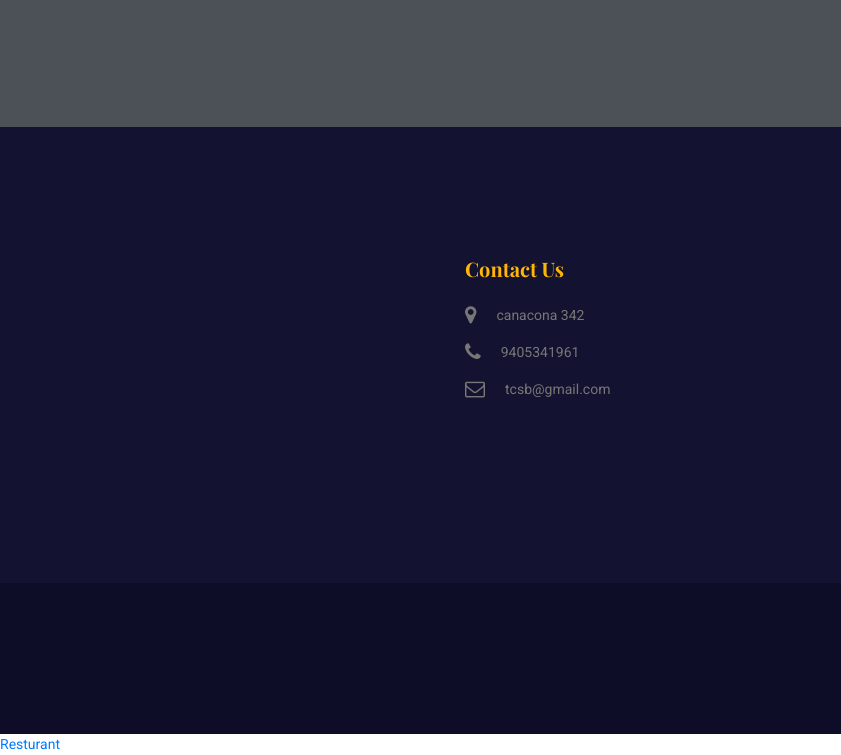
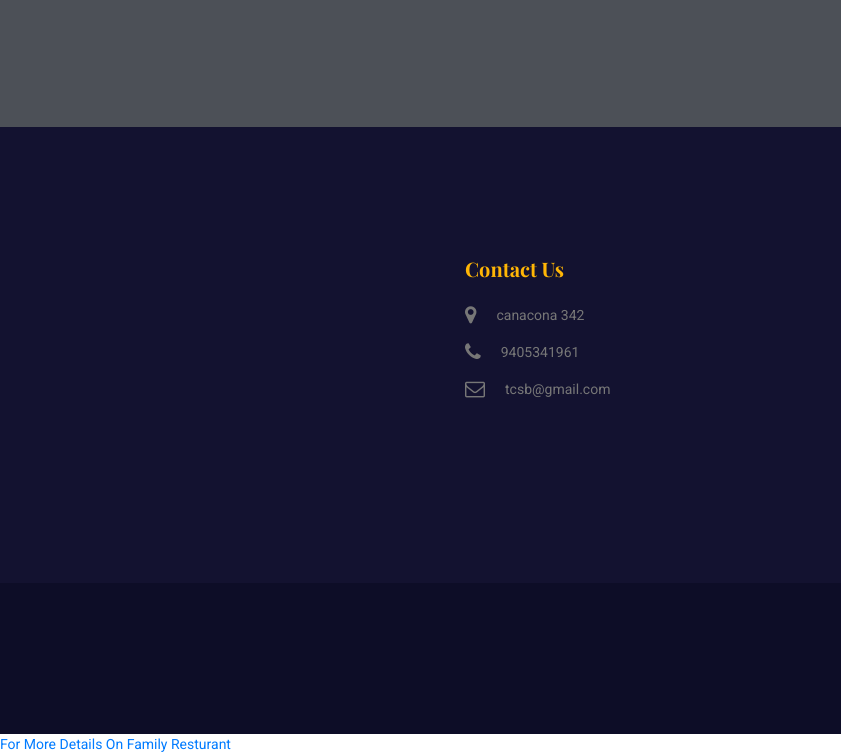
Before and after one commit to sudesh427/bakery, a plain HTML site: page index.html in a window 1280 px wide. Shown: the part 3644-4399 px from the top of the page, 0-841 px from the left. Drawn offline with nearby package versions, Linux system fonts and the light colour scheme.

Commit message:
Update index.html

```diff
--- a/index.html
+++ b/index.html
@@ -352,6 +352,6 @@
     <script src="assets/js/vendor/jquery.datetimepicker.full.min.js"></script>
     <script src="assets/js/vendor/jquery.nice-select.min.js"></script>
     <script src="assets/js/main.js"></script>
- <a href="https://sunitagaonker.github.io/resturant/">Resturant</a>
+ <a href="https://sunitagaonker.github.io/resturant/">For More Details On Family Resturant</a>
 </body>
 </html>
```
